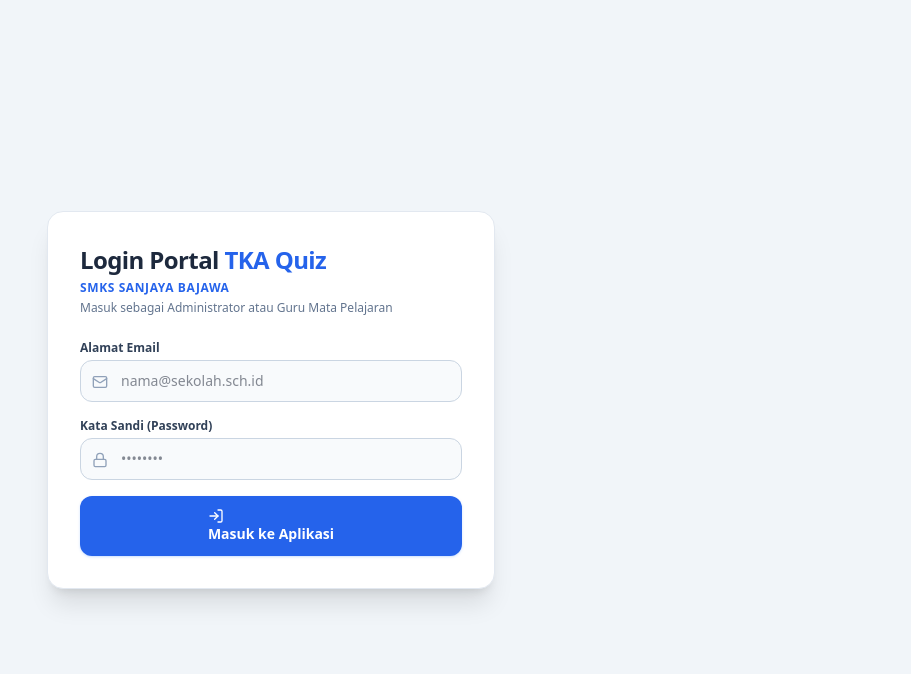
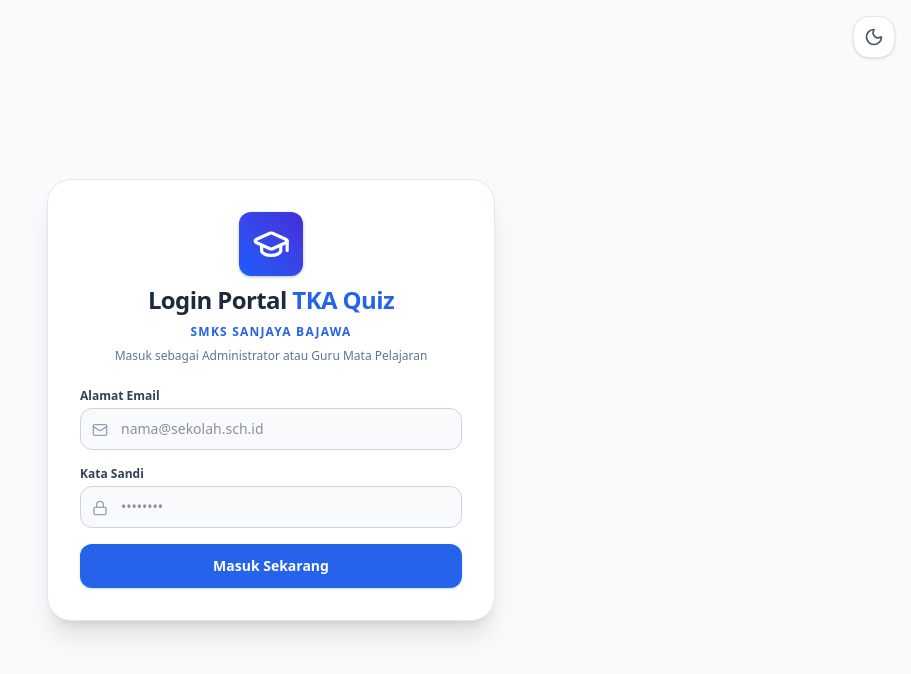
Before and after one commit to torresndau-design/TKA-QUIZ-2026, a React (Vite) app: page /login in a window 1280 px wide. Shown: the top 674 px of the page, without its empty margins (369-1280 px from the left). Built offline with nearby package versions, Linux system fonts and the light colour scheme; no server answers; the database is empty.

Commit message:
fix: update tampilan dan database

```diff
--- a/src/components/questions/QuestionItemEditor.tsx
+++ b/src/components/questions/QuestionItemEditor.tsx
@@ -1,9 +1,7 @@
-import { db } from '../../services/db';
+import React, { useState } from 'react';
 import { Question, QuestionType, AkmCategory, CognitiveLevel, DifficultyLevel } from '../../types';
 import { Button } from '../common/Button';
 import { Plus, Trash2, Check } from 'lucide-react';
-import { collection, addDoc, doc, setDoc } from 'firebase/firestore';
-import { db } from '../../firebase'; // Sesuaikan path ini jika file firebase.ts Anda berada di folder lain
 
 interface QuestionItemEditorProps {
   question?: Question;
@@ -68,7 +66,7 @@
     question?.sequenceItems || ['Langkah 1', 'Langkah 2', 'Langkah 3']
   );
 
-  const handleSubmit = async (e: React.FormEvent) => {
+  const handleSubmit = (e: React.FormEvent) => {
     e.preventDefault();
     const updatedQuestion: Question = {
       id: question?.id || `q_${Date.now()}`,
@@ -99,18 +97,6 @@
       sequenceItems: type === 'mengurutkan' ? sequenceItems : undefined,
       createdAt: question?.createdAt || new Date().toISOString(),
     };
-
-    try {
-      // Simpan langsung ke Cloud Firestore
-      if (question?.id) {
-        await setDoc(doc(db, 'questions', question.id), updatedQuestion);
-      } else {
-        await addDoc(collection(db, 'questions'), updatedQuestion);
-      }
-      console.log('Soal berhasil disimpan ke Firestore!');
-    } catch (error) {
-      console.error('Gagal menyimpan soal ke Firestore:', error);
-    }
 
     onSave(updatedQuestion);
   };
--- a/src/pages/Login.tsx
+++ b/src/pages/Login.tsx
@@ -1,50 +1,68 @@
 import React, { useState } from 'react';
+import { useAuth } from '../context/AuthContext';
+import { useTheme } from '../context/ThemeContext';
 import { useNavigate } from 'react-router-dom';
-import { signInWithEmailAndPassword } from 'firebase/auth';
-import { auth } from '../services/db';
-import { Mail, Lock, LogIn as LogInIcon } from 'lucide-react';
 import { Button } from '../components/common/Button';
+import { showToast } from '../components/common/Toast';
+import { Lock, Mail, Sun, Moon } from 'lucide-react';
+
+import { SchoolLogo } from '../components/common/SchoolLogo';
 
 export const Login: React.FC = () => {
+  const { login, loading } = useAuth();
+  const { isDarkMode, toggleDarkMode } = useTheme();
+  const navigate = useNavigate();
+
   const [email, setEmail] = useState('');
   const [password, setPassword] = useState('');
   const [errorMsg, setErrorMsg] = useState('');
-  const [loading, setLoading] = useState(false);
-  const navigate = useNavigate();
 
   const handleSubmit = async (e: React.FormEvent) => {
     e.preventDefault();
     setErrorMsg('');
-    setLoading(true);
 
-    try {
-      await signInWithEmailAndPassword(auth, email, password);
-      navigate('/');
-    } catch (error: any) {
-      console.error('Gagal login:', error);
-      setErrorMsg('Email atau kata sandi salah. Silakan periksa kembali.');
-    } finally {
-      setLoading(false);
+    const result = await login(email, password);
+    if (result.success) {
+      showToast('Login Berhasil! Selamat datang.');
+      if (result.userRole === 'GURU') {
+        navigate('/guru/dashboard');
+      } else {
+        navigate('/admin/dashboard');
+      }
+    } else {
+      setErrorMsg(result.error || 'Login gagal');
     }
   };
 
   return (
-    <div className="min-h-screen flex items-center justify-center bg-slate-100 dark:bg-slate-900 px-4">
-      <div className="max-w-md w-full bg-white dark:bg-slate-800 p-8 rounded-2xl shadow-xl border border-slate-200 dark:border-slate-700 space-y-6">
-        <div>
+    <div className="min-h-screen flex items-center justify-center bg-slate-50 dark:bg-slate-900 p-4 relative">
+      <div className="absolute top-4 right-4">
+        <button
+          type="button"
+          onClick={toggleDarkMode}
+          className="p-2.5 rounded-2xl bg-white dark:bg-slate-800 border border-slate-200 dark:border-slate-700 text-slate-600 dark:text-slate-300 shadow-sm hover:bg-slate-100 dark:hover:bg-slate-700 transition-colors"
+          title="Toggle Dark Mode"
+        >
+          {isDarkMode ? <Sun className="w-5 h-5 text-amber-400" /> : <Moon className="w-5 h-5 text-slate-600" />}
+        </button>
+      </div>
+
+      <div className="w-full max-w-md bg-white dark:bg-slate-800 rounded-3xl shadow-xl border border-slate-200 dark:border-slate-700 p-8 space-y-6">
+        <div className="text-center space-y-2">
+          <SchoolLogo className="w-16 h-16 mx-auto object-contain drop-shadow" />
           <h2 className="text-2xl font-black text-slate-800 dark:text-slate-100 tracking-tight">
             Login Portal <span className="text-[#2563EB]">TKA Quiz</span>
           </h2>
-          <p className="text-xs font-bold text-[#2563EB] dark:text-blue-400 uppercase tracking-wider mt-1">
+          <p className="text-xs font-bold text-[#2563EB] dark:text-blue-400 uppercase tracking-widest">
             SMKS SANJAYA BAJAWA
           </p>
-          <p className="text-xs text-slate-500 dark:text-slate-400 mt-1">
+          <p className="text-xs text-slate-500 dark:text-slate-400">
             Masuk sebagai Administrator atau Guru Mata Pelajaran
           </p>
         </div>
 
         {errorMsg && (
-          <div className="p-3 bg-red-50 dark:bg-red-950/50 border border-red-200 dark:border-red-800 rounded-xl text-xs text-red-600 dark:text-red-400">
+          <div className="p-3 bg-red-50 dark:bg-red-950/50 border border-red-200 dark:border-red-800 rounded-xl text-xs font-semibold text-red-600 dark:text-red-400 text-center">
             {errorMsg}
           </div>
         )}
@@ -62,14 +80,14 @@
                 value={email}
                 onChange={(e) => setEmail(e.target.value)}
                 placeholder="nama@sekolah.sch.id"
-                className="w-full pl-10 pr-3 py-2.5 text-sm bg-slate-50 dark:bg-slate-700/60 border border-slate-300 dark:border-slate-600 rounded-xl focus:outline-none focus:ring-2 focus:ring-[#2563EB]"
+                className="w-full pl-10 pr-3 py-2.5 text-sm bg-slate-50 dark:bg-slate-700/60 border border-slate-300 dark:border-slate-600 rounded-xl focus:border-[#2563EB] focus:outline-none text-slate-800 dark:text-slate-100"
               />
             </div>
           </div>
 
           <div>
             <label className="block text-xs font-bold text-slate-700 dark:text-slate-300 mb-1">
-              Kata Sandi (Password)
+              Kata Sandi
             </label>
             <div className="relative">
               <Lock className="w-4 h-4 text-slate-400 absolute left-3 top-3.5" />
@@ -79,19 +97,13 @@
                 value={password}
                 onChange={(e) => setPassword(e.target.value)}
                 placeholder="••••••••"
-                className="w-full pl-10 pr-3 py-2.5 text-sm bg-slate-50 dark:bg-slate-700/60 border border-slate-300 dark:border-slate-600 rounded-xl focus:outline-none focus:ring-2 focus:ring-[#2563EB]"
+                className="w-full pl-10 pr-3 py-2.5 text-sm bg-slate-50 dark:bg-slate-700/60 border border-slate-300 dark:border-slate-600 rounded-xl focus:border-[#2563EB] focus:outline-none text-slate-800 dark:text-slate-100"
               />
             </div>
           </div>
 
-          <Button
-            type="submit"
-            variant="primary"
-            className="w-full py-3 flex items-center justify-center gap-2 font-bold"
-            disabled={loading}
-          >
-            <LogInIcon className="w-4 h-4" />
-            {loading ? 'Sedang Masuk...' : 'Masuk ke Aplikasi'}
+          <Button type="submit" isLoading={loading} className="w-full py-3 text-base">
+            Masuk Sekarang
           </Button>
         </form>
       </div>
```
